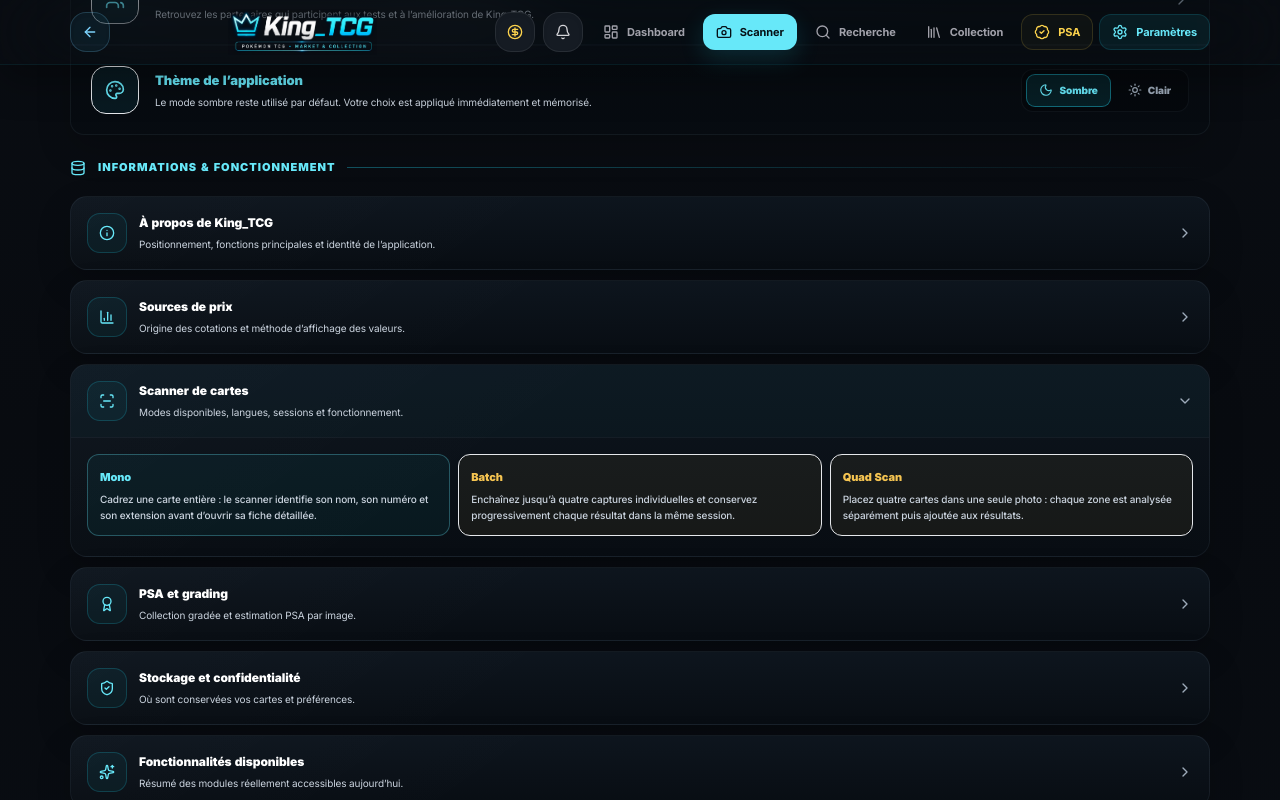
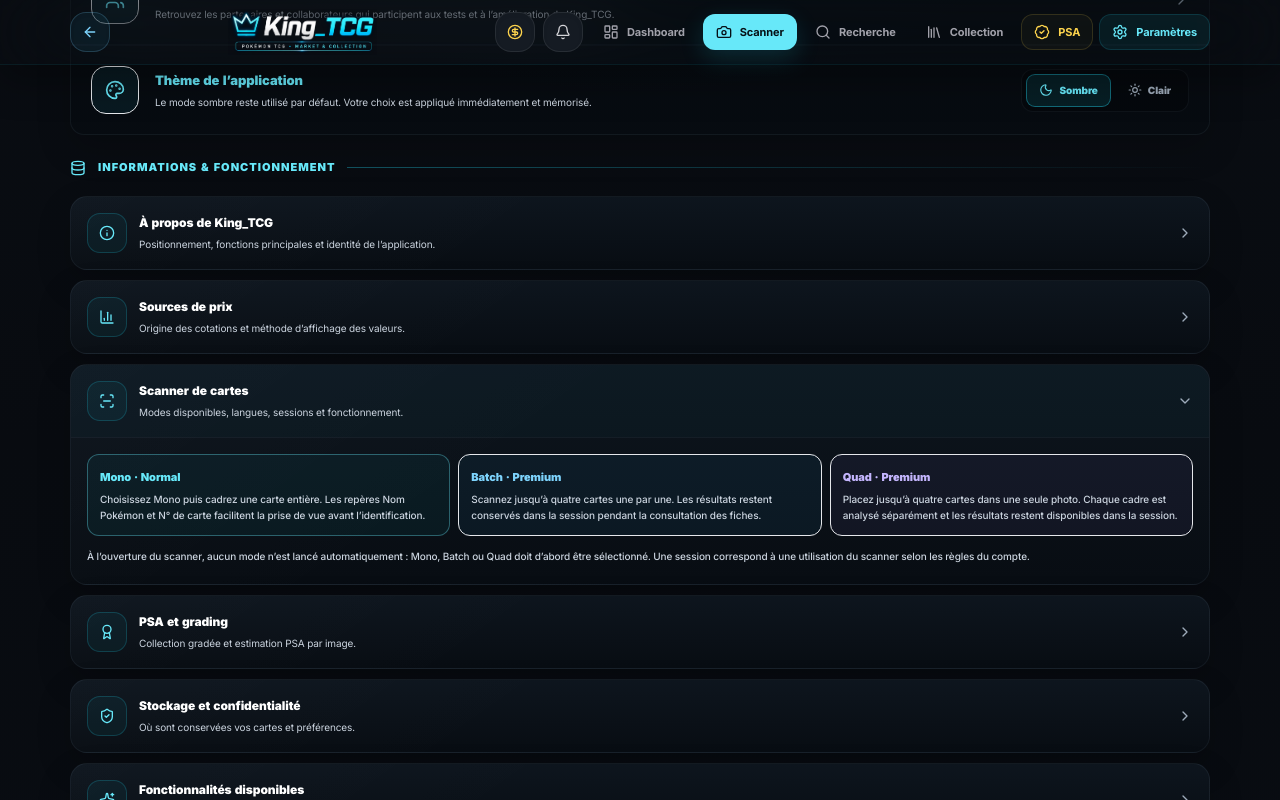
Before and after one commit to dylangdm1-dotcom/King_TcgV1, a Next.js app: page /parametres in a window 1280 px wide. Both pictures are taken after a click on the button 640 px from the left and 849 px from the top of the page. Shown: the part 449-1249 px from the top of the page. Built offline with nearby package versions, Linux system fonts and the light colour scheme.

Commit message:
Update page.tsx

```diff
--- a/app/parametres/page.tsx
+++ b/app/parametres/page.tsx
@@ -228,9 +228,9 @@ export default function SettingsPage() {
                 <Users className="h-5 w-5" />
               </span>
               <span className="min-w-0 flex-1">
-                <span className="text-[13px] font-black text-cyan-300">Partenaires & testeurs</span>
+                <span className="text-[13px] font-black text-cyan-300">Partenaires & collaborateurs</span>
                 <span className="mt-1 block text-[10px] leading-4 text-zinc-300">
-                  Retrouvez les partenaires qui participent aux tests et à l’amélioration de King_TCG.
+                  Retrouvez les partenaires et collaborateurs qui participent aux tests et à l’amélioration de King_TCG.
                 </span>
               </span>
               <ChevronRight className="h-4 w-4 shrink-0 text-zinc-400 transition group-hover:text-cyan-300" />
@@ -326,19 +326,22 @@ export default function SettingsPage() {
               icon={<ScanLine className="h-4 w-4" />}
             >
               <div className="grid gap-2 sm:grid-cols-3">
-                <div className="rounded-xl border border-cyan-300/30 bg-cyan-400/[0.06] p-3">
-                  <p className="font-black text-cyan-300">Mono</p>
-                  <p className="mt-1 text-[10px] leading-4 text-zinc-300">Cadrez une carte entière : le scanner identifie son nom, son numéro et son extension avant d’ouvrir sa fiche détaillée.</p>
+                <div className="rounded-xl border border-cyan-300/35 bg-cyan-400/[0.06] p-3">
+                  <p className="font-black text-cyan-300">Mono · Normal</p>
+                  <p className="mt-1 text-[10px] leading-4 text-zinc-300">Choisissez Mono puis cadrez une carte entière. Les repères Nom Pokémon et N° de carte facilitent la prise de vue avant l’identification.</p>
                 </div>
-                <div className="rounded-xl border border-[#f5c451]/32 bg-[#f5c451]/[0.06] p-3">
-                  <p className="font-black text-[#f5c451]">Batch</p>
-                  <p className="mt-1 text-[10px] leading-4 text-zinc-300">Enchaînez jusqu’à quatre captures individuelles et conservez progressivement chaque résultat dans la même session.</p>
+                <div className="rounded-xl border border-[#f5c451]/38 bg-sky-400/[0.06] p-3">
+                  <p className="font-black text-sky-300">Batch · Premium</p>
+                  <p className="mt-1 text-[10px] leading-4 text-zinc-300">Scannez jusqu’à quatre cartes une par une. Les résultats restent conservés dans la session pendant la consultation des fiches.</p>
                 </div>
-                <div className="rounded-xl border border-[#f5c451]/32 bg-[#f5c451]/[0.06] p-3">
-                  <p className="font-black text-[#f5c451]">Quad Scan</p>
-                  <p className="mt-1 text-[10px] leading-4 text-zinc-300">Placez quatre cartes dans une seule photo : chaque zone est analysée séparément puis ajoutée aux résultats.</p>
+                <div className="rounded-xl border border-[#f5c451]/38 bg-violet-400/[0.06] p-3">
+                  <p className="font-black text-violet-300">Quad · Premium</p>
+                  <p className="mt-1 text-[10px] leading-4 text-zinc-300">Placez jusqu’à quatre cartes dans une seule photo. Chaque cadre est analysé séparément et les résultats restent disponibles dans la session.</p>
                 </div>
               </div>
+              <p className="mt-3 text-[10px] leading-4 text-zinc-300">
+                À l’ouverture du scanner, aucun mode n’est lancé automatiquement : Mono, Batch ou Quad doit d’abord être sélectionné. Une session correspond à une utilisation du scanner selon les règles du compte.
+              </p>
             </AccordionItem>
 
             <AccordionItem
@@ -348,10 +351,10 @@ export default function SettingsPage() {
             >
               <div className="space-y-2">
                 <p>
-                  La page PSA permet de rechercher des repères PriceCharting, d’ajouter une carte gradée à la collection et de suivre sa valeur estimée ainsi que son certificat.
+                  La recherche de prix PSA distingue maintenant les parcours <strong className="text-white">EN</strong> et <strong className="text-white">FR</strong> : PriceCharting sert de référence principale pour l’anglais, tandis qu’eBay complète la recherche des cartes gradées françaises avec regroupement des annonces compatibles.
                 </p>
                 <p>
-                  L’estimation PSA par photos reste une <strong className="text-white">estimation non officielle</strong>, distincte d’une note réellement attribuée par PSA.
+                  Une carte PSA trouvée peut être ajoutée à la collection avec son grade et son prix d’achat. L’estimation PSA par photos reste une <strong className="text-white">estimation non officielle</strong>, distincte d’une note réellement attribuée par PSA.
                 </p>
               </div>
             </AccordionItem>
@@ -427,11 +430,12 @@ export default function SettingsPage() {
                   "Prix multi-sources et cote King_TCG",
                   "Fiches cartes et graphiques de marché",
                   "Collection, favoris et tableau de bord",
-                  "Scanner Mono, Batch et Quad",
-                  "Catalogues JP / CN dédiés",
-                  "Collection PSA et estimation PSA",
+                  "Scanner Mono + Batch / Quad Premium (50 sessions)",
+                  "Catalogues FR / EN / JP / CN",
+                  "Collection PSA, recherche EN / FR et estimation IA",
                   "Alertes, opportunités et analyses de marché",
                   "Export / import",
+                  "Ventes Premium — module préparé, activation à venir",
                   "Comptes Cloud / Premium — en cours de préparation",
                 ].map((item) => (
                   <div key={item} className="kt-subpanel flex items-start gap-2 px-3 py-2.5">
@@ -469,7 +473,7 @@ export default function SettingsPage() {
               icon={<Database className="h-4 w-4" />}
             >
               <p>
-                King_TCG sépare les données de catalogue et les données marché. TCGdex et Pokémon TCG API servent les catalogues compatibles ; PokéWallet complète les chemins régionaux JP/CN ; Cardmarket, TCGPlayer, JustTCG et eBay alimentent les cotations lorsqu’une correspondance fiable existe. PriceCharting reste utilisé pour les modules PSA. Une source absente ne doit jamais entraîner l’invention d’un prix.
+                King_TCG sépare les données de catalogue et les données marché. TCGdex et Pokémon TCG API servent les catalogues compatibles ; PokéWallet complète les chemins régionaux JP/CN ; Cardmarket, TCGPlayer, JustTCG et eBay alimentent les cotations lorsqu’une correspondance fiable existe. PriceCharting alimente principalement la recherche PSA EN ; eBay complète désormais la recherche PSA FR. Une source absente ne doit jamais entraîner l’invention d’un prix.
               </p>
               <Link
                 href="/parametres/testeurs"
```
